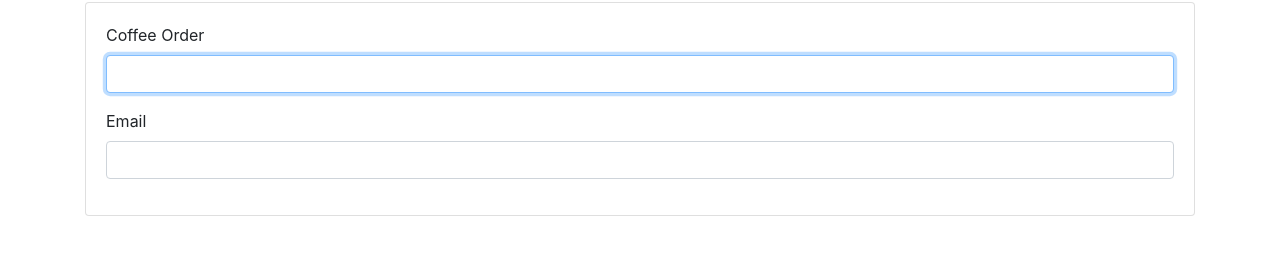
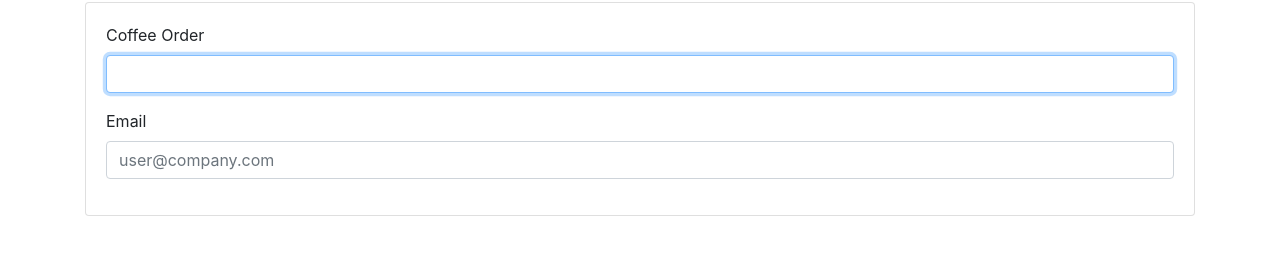
Before and after one commit to CTECH-IT/coffee-run-Nguyensaniity, a plain HTML site: page index.html in a window 1280 px wide. Shown: the part 79-334 px from the top of the page. Drawn offline with nearby package versions, Linux system fonts and the light colour scheme.

Commit message:
placeholder

```diff
--- a/index.html
+++ b/index.html
@@ -10,20 +10,21 @@
   <link rel="stylesheet" href="https://cdnjs.cloudflare.com/ajax/libs/normalize/8.0.1/normalize.min.css">
   <link rel="stylesheet" href="stylesheets/styles.css">
 </head>
+
 <body class="container">
   <header>
     <h1>CoffeeRun</h1>
   </header>
-  <div class ="card card-default">
+  <div class="card card-default">
     <div class="card-body">
       <form data-coffee-order="form">
-       <div class="form-group">
+        <div class="form-group">
           <label>Coffee Order</label>
           <input class="form-control" name="coffee" id="coffeeOrder" autofocus>
         </div>
         <div class="form-group">
           <label for="emailInput">Email</label>
-          <input class="form-control" type="email" name="emailAddress" id="emailInput" value="">
+          <input class="form-control" type="email" name="emailAddress" id="emailInput" value="" placeholder="user@company.com">
         </div>
       </form>
     </div>
```
